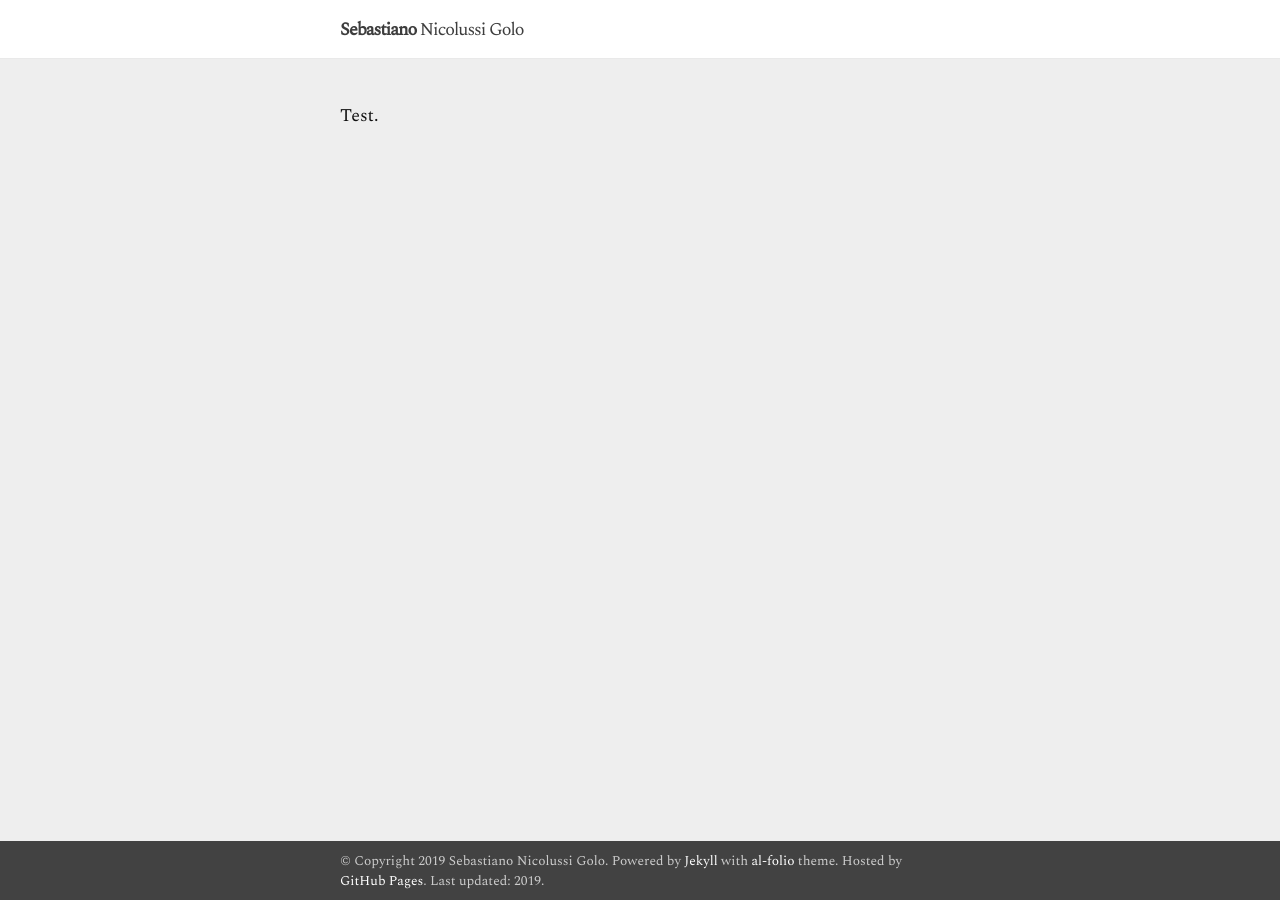
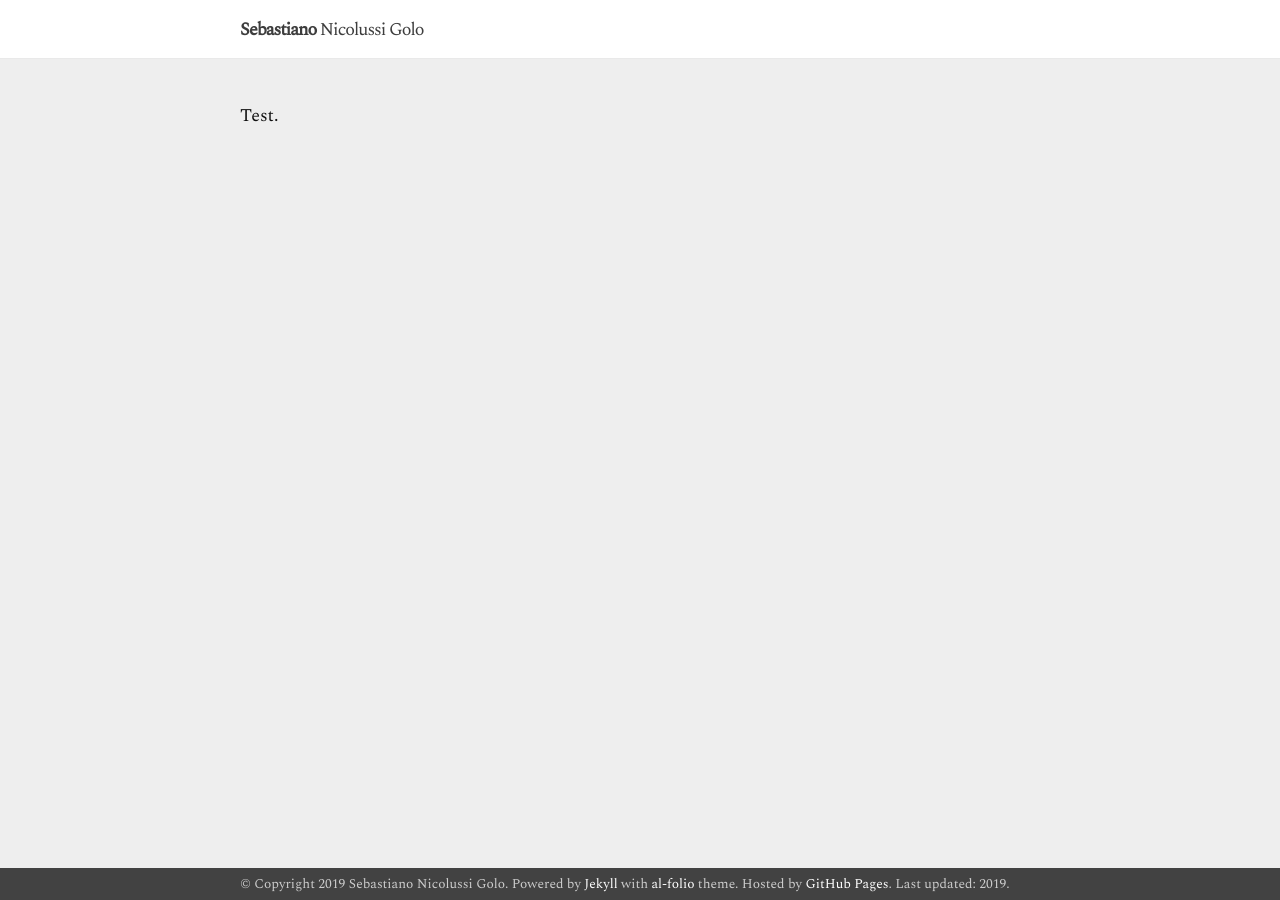
Before and after one commit to Seba272/seba272.github.io, a Jekyll site: the page built from test.md, in a window 1280 px wide. Built offline with Jekyll 4.4.1, drawn with Linux system fonts in a browser that asks for light colours; Markdown is read by kramdown in place of the engine named in the settings.

Commit message:
Fix width and boldness.

```diff
--- a/_includes/head.html
+++ b/_includes/head.html
@@ -2,7 +2,7 @@
   <meta charset="utf-8">
   <meta name="viewport" content="width=device-width initial-scale=1" />
   <meta http-equiv="X-UA-Compatible" content="IE=edge">
-	<link href="https://fonts.googleapis.com/css?family=Spectral" rel="stylesheet"> <!-- Questo è per il font Spectral. -->
+	<link href="https://fonts.googleapis.com/css?family=Spectral:400,800" rel="stylesheet"> <!-- Questo è per il font Spectral. -->
 
   <title>{{ site.title }}</title> <!-- {% if page.title and page.url != "/" %} | {{ page.title }}{% endif %}</title> -->
   <meta name="description" content="{{ site.description }}">
--- a/_sass/_variables.scss
+++ b/_sass/_variables.scss
@@ -6,11 +6,11 @@
 $small-font-size: 0.875rem !default;
 $bold-font-weight: bold !default;
 $font-family: 'Spectral', serif; //"Times New Roman", Times, serif; //Georgia, serif !default; //Helvetica, Arial, sans-serif !default;
-$line-height: 1.5 !default;
+$line-height: 1 !default; // 1.5 !default;
 $heading-font-family: 'Spectral', serif; //Georgia, serif; //Helvetica, sans-serif !default;
 $heading-font-weight: 900 !default;
 $heading-line-height: 1.25 !default;
-$monospace-font-family: SFMono-Regular, Consolas, "Liberation Mono", Menlo, Courier, monospace; //'Source Code Pro', Consolas, monospace !default;
+$monospace-font-family: Menlo, monospace !default; //SFMono-Regular, Consolas, "Liberation Mono", Menlo, Courier, monospace; //'Source Code Pro', Consolas, monospace !default;
 $h1: 2.998rem !default;
 $h2: 1.5rem !default;
 $h3: 1.25rem !default;
@@ -89,7 +89,7 @@
 $space-3: 2rem !default;
 $space-4: 4rem !default;
 
-$horizontal-spacing-unit:       50px;
+$horizontal-spacing-unit:       00px; //50px; // Horizontal width of the page: 800 - 2($horizontal-spacing-unit) : see ".wrapper" in _sass/_base.scss
 $vertical-spacing-unit:         40px;
 $nav-height:                    56px;
 
```
